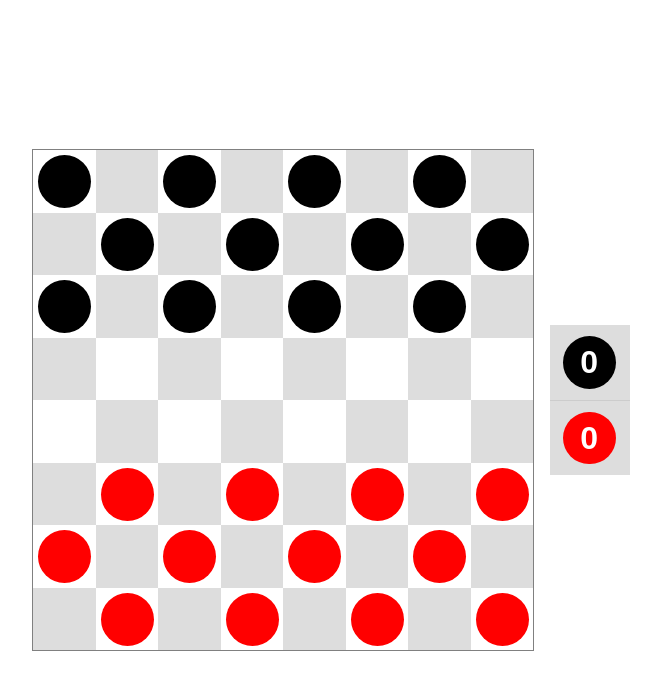
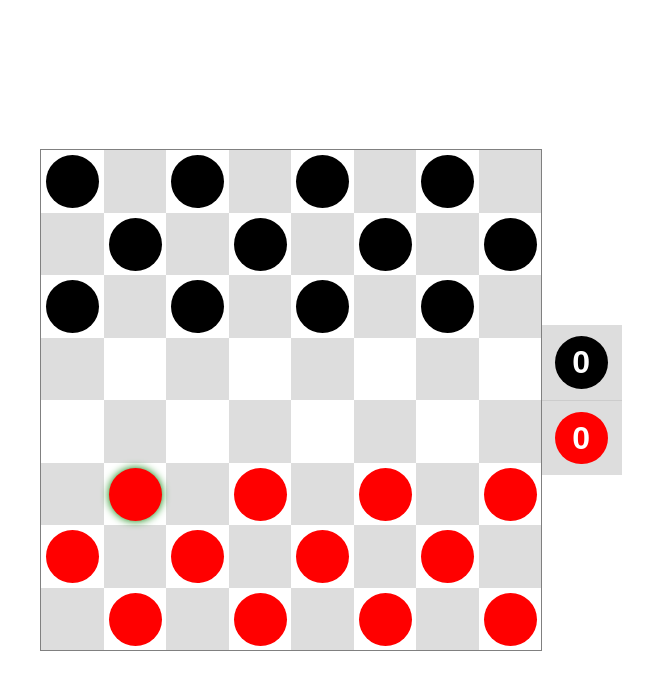
Before and after one commit to txiverke/checkers, a website built with webpack: page public/index.html in a window 1280 px wide. Both pictures are taken after a click on the element 436 px from the left and 494 px from the top of the page. Shown: the whole page, without its empty margins (309-970 px from the left). Built offline with nearby package versions, Linux system fonts and the light colour scheme; files whose address does not match are found by name.

Commit message:
Fixed a bug in a Helper method

```diff
--- a/public/css/main.css
+++ b/public/css/main.css
@@ -52,11 +52,14 @@ br {
   background: red;
 }
 
+.piece.active {
+  box-shadow: 0 0 0.5rem green;
+}
+
 .result {
   display: flex;
   flex-direction: column;
   background: #dddddd;
-  margin-left: 1rem;
 }
 
 .box {
--- a/src/components/Piece.js
+++ b/src/components/Piece.js
@@ -58,6 +58,7 @@ Piece.setup = function(size) {
 Piece.build = function(output) {
   this.insert(output)
 
+  this.active = false
   this.elem.red.forEach(piece => piece.html.addEventListener('click', this.click.bind(this)))
 
   this.initialPosition()
@@ -65,7 +66,25 @@ Piece.build = function(output) {
 }
 
 Piece.click = function(e) {
-  console.log(e.target)
+  const currentPos = (e.target.dataset.id).split('')
+  const num = []
+
+  if (currentPos[1] === '1') {
+    num.push(2)
+  } else if (currentPos[1] === '8') {
+    num.push(7)
+  } else {
+    num.push(Number(currentPos[1]) - 1, Number(currentPos[1]) + 1)
+  }
+
+  const char = boardCoords.x[boardCoords.x.findIndex(item => item === currentPos[0]) + 1]
+  const nextMove = num.map(item => char + item)
+
+
+  if (!e.target.classList.contains('active')) {
+    this.elem.red.forEach(item => item.html.classList.remove('active'))
+    e.target.classList.add('active')
+  }
 }
 
 Piece.initialPosition = function() {
--- a/src/utils/Helpers.js
+++ b/src/utils/Helpers.js
@@ -17,7 +17,7 @@ export const createElement = (tag = 'div', attr = {}, label = '') => {
     }
   }
 
-  if (label.string > 0) elem.textContent = label
+  if (label.length > 0) elem.textContent = label
 
   return elem
 }
```
